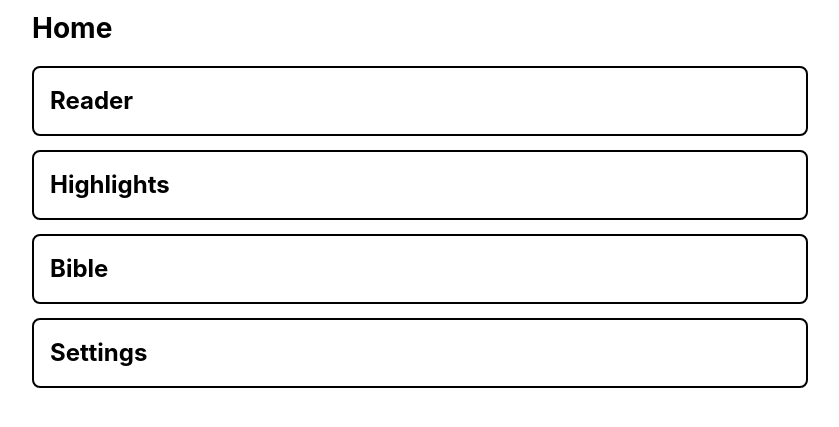
After one commit to ntwkrgr/readwise-reader-personal-site, a Flask app: template templates/dashboard.html in a window 1280 px wide. The commit adds this page. Shown: the top 427 px of the page, without its empty margins (220-1059 px from the left). Run offline with Flask 3, Linux system fonts and the light colour scheme; the template is opened without the code that fills it, so the values that code supplies are empty.

Commit message:
feat: dashboard home page at / with feature link list

```diff
--- a/app/dashboard.py
+++ b/app/dashboard.py
@@ -1,8 +1,8 @@
-from flask import Blueprint, redirect, url_for
+from flask import Blueprint, render_template
 
 dashboard_bp = Blueprint("dashboard_bp", __name__)
 
 
 @dashboard_bp.route("/")
-def dashboard():
-    return redirect(url_for("reader_bp.article_list"))
+def index() -> str:
+    return render_template("dashboard.html")
--- a/templates/base.html
+++ b/templates/base.html
@@ -341,6 +341,11 @@
     {% endfor %}
     {% endif %}
     {% endwith %}
+    {% block nav %}
+    <nav class="nav">
+        <a href="{{ url_for('dashboard_bp.index') }}" class="btn">Home</a>
+    </nav>
+    {% endblock %}
     {% block content %}{% endblock %}
 </body>
 </html>
--- /dev/null
+++ b/templates/dashboard.html
@@ -0,0 +1,52 @@
+{% extends "base.html" %}
+
+{% block title %}Home{% endblock %}
+
+{% block nav %}
+<style>
+    .dashboard-title {
+        font-family: -apple-system, BlinkMacSystemFont, "Segoe UI", Arial, sans-serif;
+        font-size: 28px;
+        line-height: 1.2;
+        font-weight: 700;
+        margin: 0 0 20px 0;
+        color: #000;
+    }
+    .dashboard-menu {
+        font-family: -apple-system, BlinkMacSystemFont, "Segoe UI", Arial, sans-serif;
+        margin: 0;
+    }
+    .dashboard-link {
+        display: block;
+        min-height: 48px;
+        padding: 18px 16px;
+        margin: 0 0 14px 0;
+        border: 2px solid #000;
+        border-radius: 8px;
+        color: #000;
+        background: #fff;
+        text-decoration: none;
+        font-size: 24px;
+        line-height: 1.25;
+        font-weight: 700;
+    }
+    .theme-dark .dashboard-title {
+        color: #fff;
+    }
+    .theme-dark .dashboard-link {
+        color: #fff;
+        background: #000;
+        border-color: #fff;
+    }
+</style>
+<h1 class="dashboard-title">Home</h1>
+{% endblock %}
+
+{% block content %}
+<main class="dashboard-menu">
+    <a class="dashboard-link" href="/reader/">Reader</a>
+    <a class="dashboard-link" href="/highlights/">Highlights</a>
+    <a class="dashboard-link" href="/bible/">Bible</a>
+    <a class="dashboard-link" href="{{ url_for('settings_bp.settings') }}">Settings</a>
+</main>
+{% endblock %}
```
Also changed, not shown: tests/test_routes.py (+4 -3 lines).
